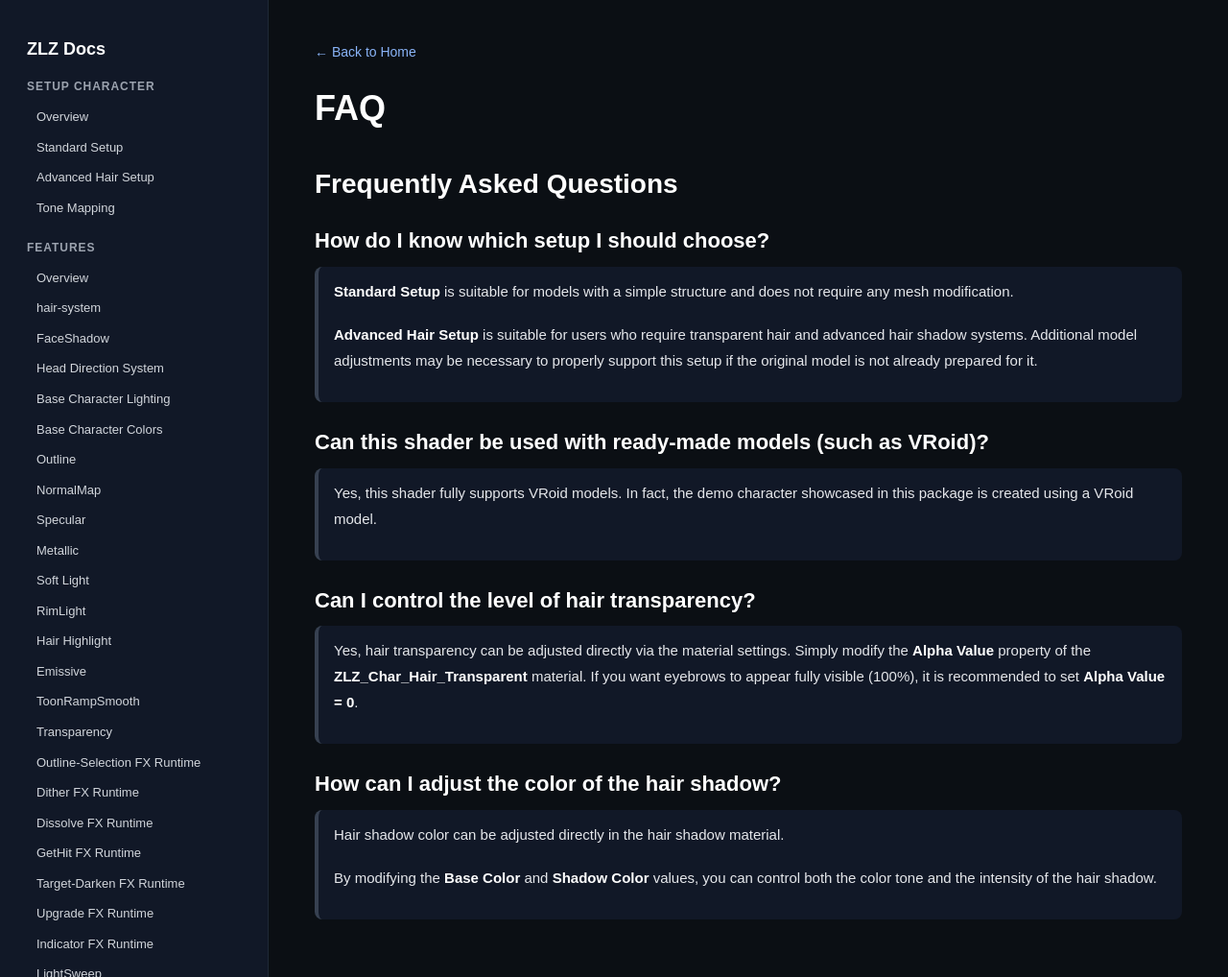
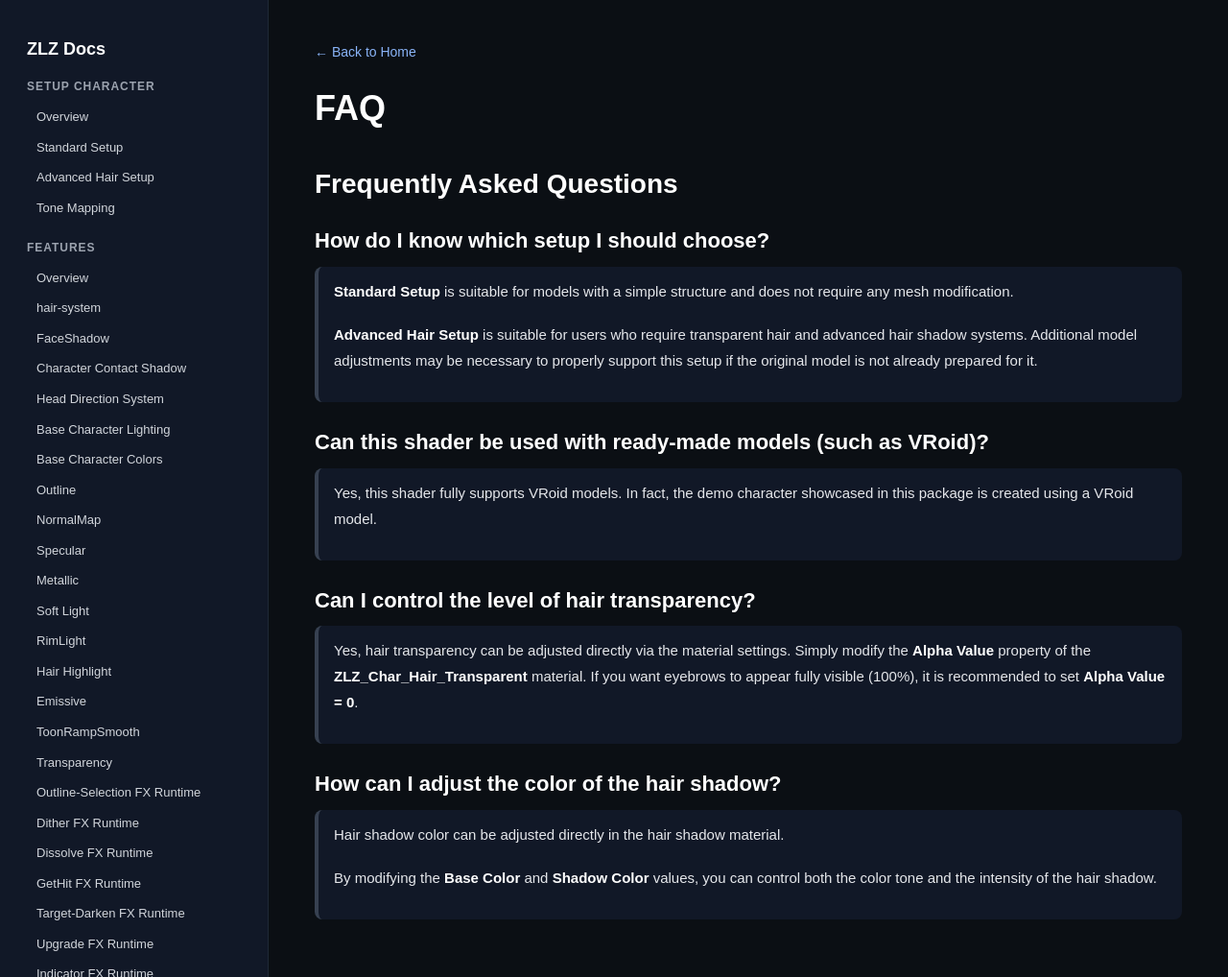
Before and after one commit to zlz-studio/zlz-studio.github.io, a Jekyll site: the page built from faq/index.md, in a window 1280 px wide and 1018 px high. Shown: the whole window at 96% size. Built offline with Jekyll 4.4.1, drawn with Linux system fonts in a browser that asks for light colours.

Commit message:
Update sidebar.html

```diff
--- a/_includes/sidebar.html
+++ b/_includes/sidebar.html
@@ -38,6 +38,11 @@
 <a href="{{ '/features/faceshadow/' | relative_url }}"
    class="{% if page.url contains '/features/faceshadow/' %}active{% endif %}">
    FaceShadow
+</a>
+
+<a href="{{ '/features/Contact-Shadow/' | relative_url }}"
+   class="{% if page.url contains '/features/Contact-Shadow/' %}active{% endif %}">
+   Character Contact Shadow
 </a>
 
 <a href="{{ '/features/Head-Direction-System/' | relative_url }}"
```
